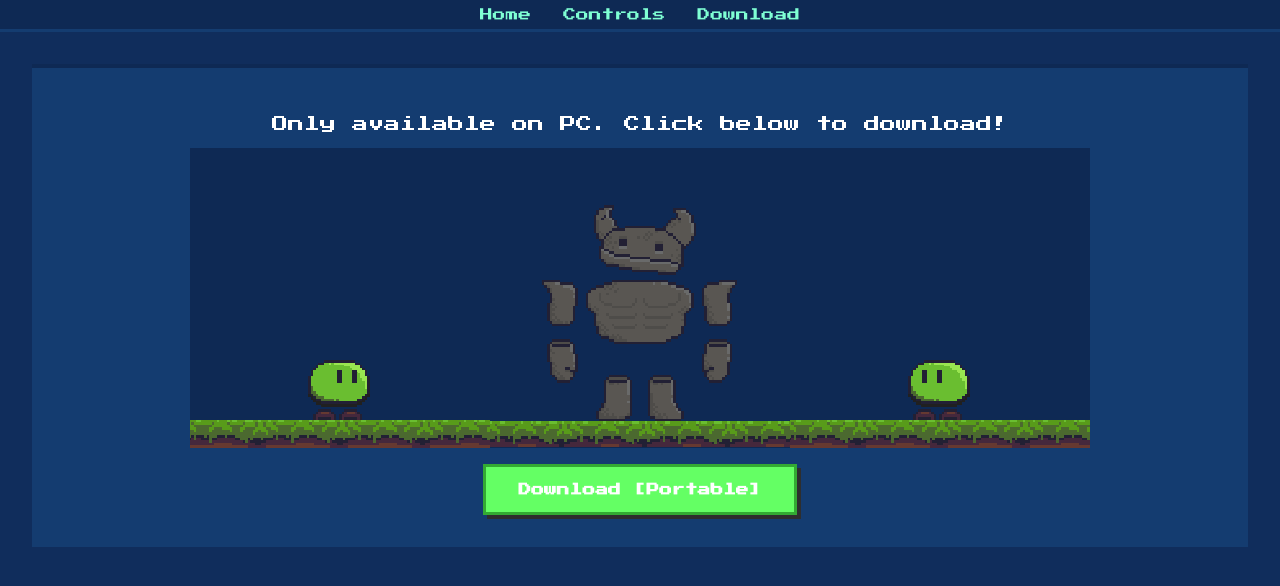
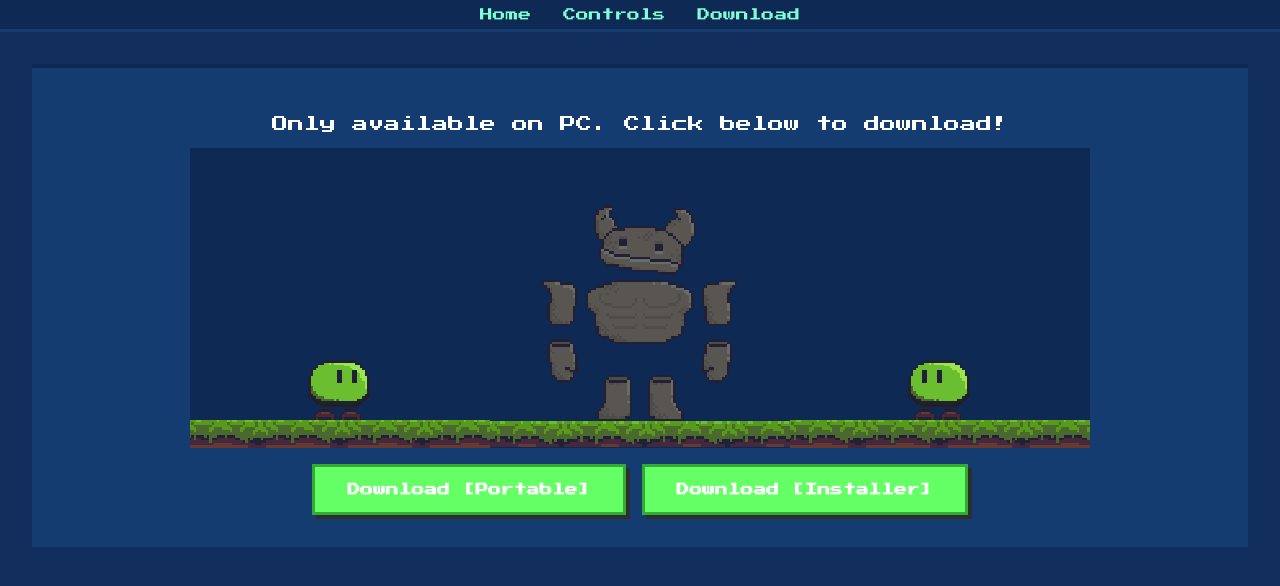
Before and after one commit to wfrw/Slime-Surplus, a plain HTML site: page download.html in a window 1280 px wide. Drawn offline with Linux system fonts and the light colour scheme.

Commit message:
added installer choice

```diff
--- a/download.html
+++ b/download.html
@@ -27,6 +27,7 @@
       </div>
       <p></p>
       <a class="button" id="download-btn" href="#download">Download [Portable]</a>
+      <a class="button" id="download-btn" href="#download">Download [Installer]</a>
     </section>
 
     <script>
```
